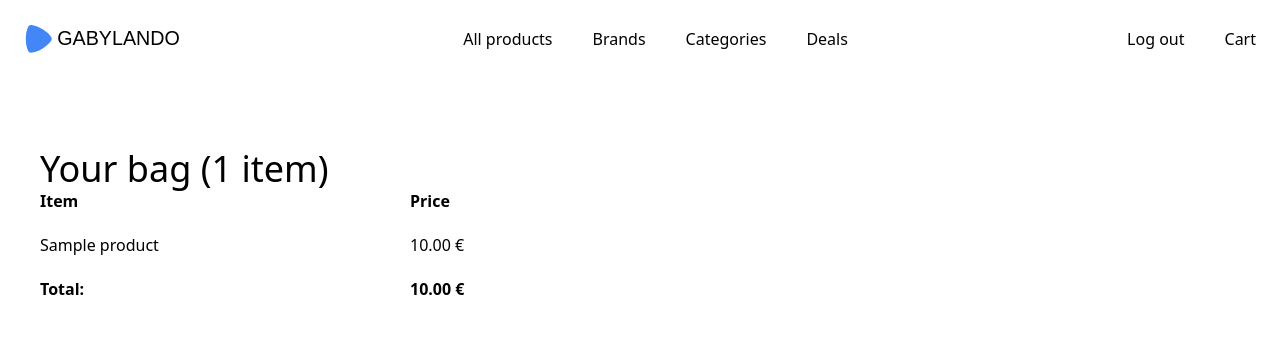
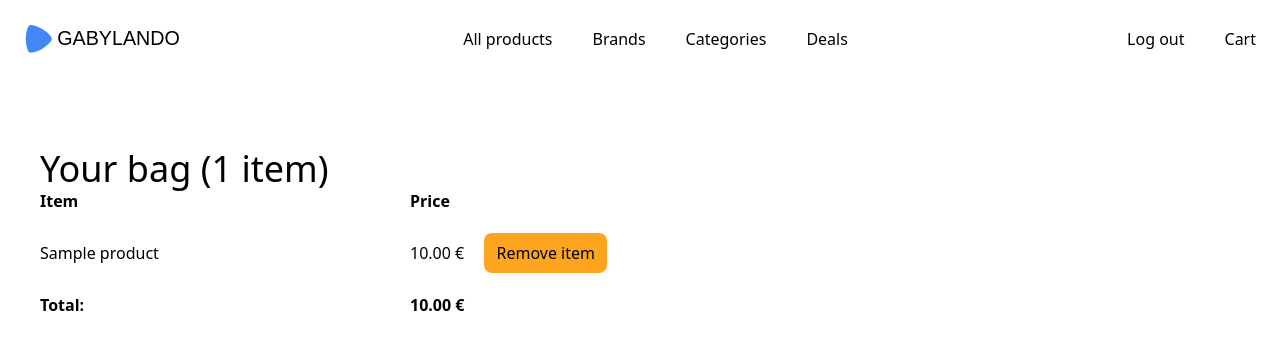
Before and after one commit to gwassing/ecommerce-platform, a Django app: page /cart/ in a window 1280 px wide. Shown: the top 350 px of the page. Run offline with Django 5.2, Linux system fonts and the light colour scheme; a user stored in the database is signed in; tables that the repository leaves empty hold one stand-in row (values such as "Sample post").

Commit message:
Enable cart items to be removed from cart

```diff
--- a/cart/templates/cart/cart_detail.html
+++ b/cart/templates/cart/cart_detail.html
@@ -1,12 +1,17 @@
 {% extends 'base.html' %}
 {% block content %}
     <h1 class="text-4xl mb-14">Your bag ({{ total_items }} item{{ total_items|pluralize }})</h1>
-    <div style="display:grid; grid-template-columns: minmax(min-content, 350px) fit-content(100%); gap:20px">
+    <div style="display:grid; grid-template-columns: minmax(min-content, 350px) fit-content(100%) fit-content(100%); gap:20px; align-items:center">
         <p style="font-weight: bold">Item</p>
         <p style="font-weight: bold">Price</p>
+        <div style="visibility: hidden">empty div</div>
         {% for item in cart_items %}
             <p>{{ item }}</p>
             <p style="">{{ item.product.price }} €</p>
+            <form action="{% url 'cart:remove_from_cart' item.id %}" method="POST">
+                {% csrf_token %}
+                <button class="button">Remove item</button>
+            </form>
         {% endfor %}
         <p style="font-weight: bold">Total:</p>
         <p style="font-weight: bold">{{ total_price }} €</p>
--- a/cart/urls.py
+++ b/cart/urls.py
@@ -7,4 +7,5 @@ app_name = 'cart'
 urlpatterns = [
     path('', views.CartDetailView.as_view(), name='cart'),
     path('add/<int:product_id>', views.CreateCartItemView.as_view(), name="add_to_cart"),
+    path('remove/<int:pk>', views.RemoveCartItemView.as_view(), name="remove_from_cart")
 ]
--- a/cart/views.py
+++ b/cart/views.py
@@ -2,7 +2,7 @@ from django.contrib.auth.mixins import LoginRequiredMixin
 from django.shortcuts import get_object_or_404
 from django.urls import reverse_lazy
 from django.views import generic
-from django.views.generic import CreateView
+from django.views.generic import CreateView, DeleteView
 
 from . import models, forms
 from products import models as product_models
@@ -40,3 +40,12 @@ class CreateCartItemView(CreateView):
         cart_item.save()
 
         return super().form_valid(form)
+
+
+class RemoveCartItemView(DeleteView):
+    model = models.CartItem
+    success_url = reverse_lazy('cart:cart')
+
+    def get_queryset(self):
+        # not strictly needed for functionality but good to do for security purposes
+        return models.CartItem.objects.filter(cart__user=self.request.user)
```
